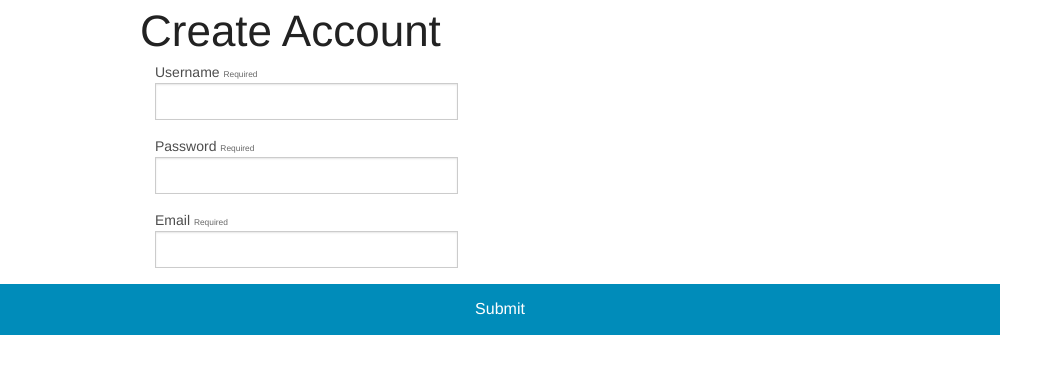
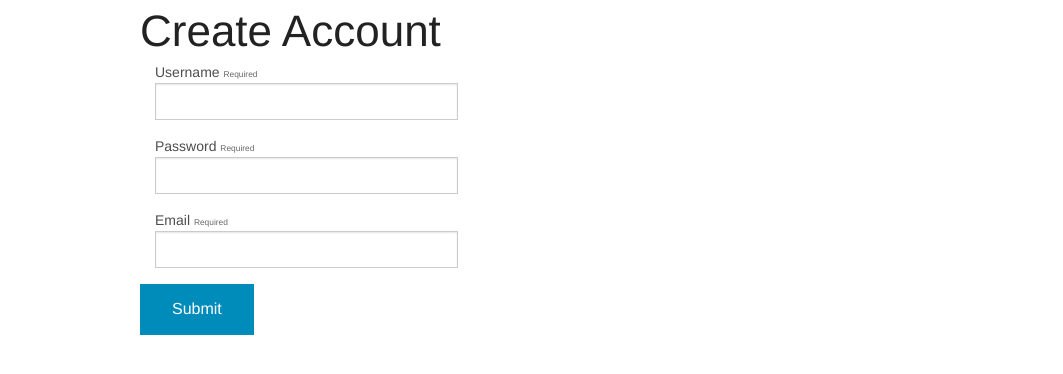
Before and after one commit to pmagent2013/2014MaristHackathon, a PHP site: page /create.php in a window 1280 px wide. Shown: the top 374 px of the page, without its empty margins (0-1063 px from the left). Run offline with PHP 8.4, Linux system fonts and the light colour scheme; some libraries are stand-ins or nearby versions.

Commit message:
angry submit button

```diff
--- a/create.php
+++ b/create.php
@@ -47,8 +47,9 @@
   </div>
 </div>
 </div>
-
-  <button class='row' type="submit">Submit</button>
+  <div class='row'>
+  <button type="submit">Submit</button>
+</div>
 </form>
 
 
```
